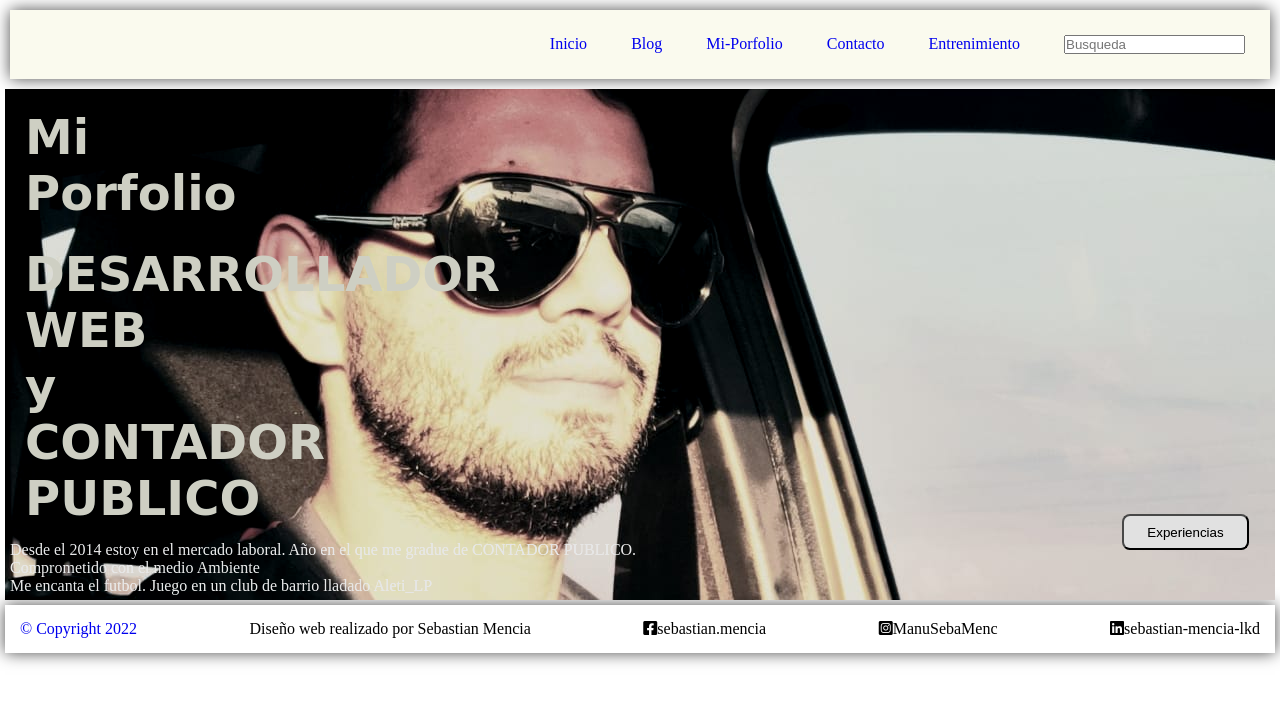
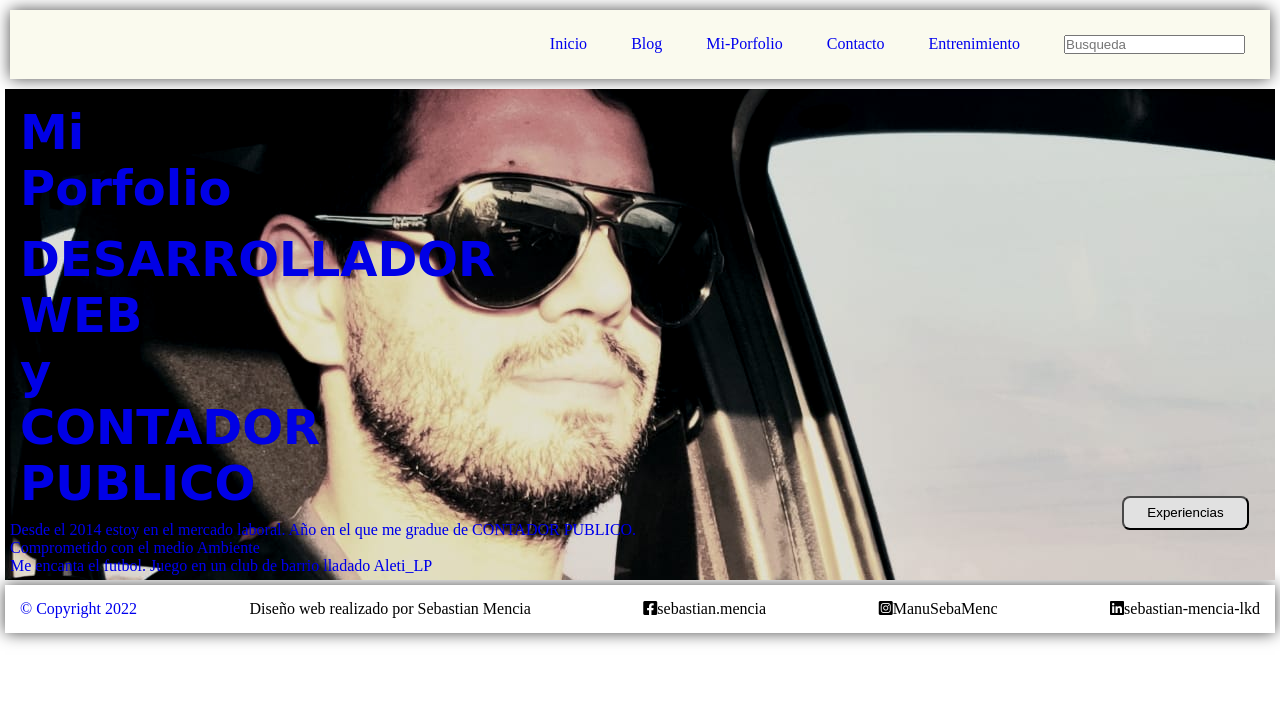
Before and after one commit to sebasmenc05/proyecto-coder, a plain HTML site: page index.html in a window 1280 px wide. Drawn offline with Linux system fonts and the light colour scheme; a web font is replaced by a local one.

Commit message:
Agrega animacion al titulo

```diff
--- a/css/style.css
+++ b/css/style.css
@@ -63,6 +63,18 @@ header {
 /* fin de header */
 
 /* main del inicio */
+
+@keyframes left-in {
+    0% {
+        left:-100%;
+
+    }
+    100% {
+        left:0%;
+
+    }
+
+}
 .paginaprincipal {
     background-image: url("../medios/fotofondo.jpeg");
     height: 70vh vw;
@@ -76,14 +88,20 @@ header {
     margin: 0px 5px;
 }
 .titulopaginaprincipal{
-    color: rgb(220, 221, 209);
+    position: relative;
+    color:blue;
     font-family: 'Inspiration', cursive;
     text-align: left;
-    padding: 10px;
+    padding: 5px;
     margin:5px;
     width: 50px;
-    font-size: 3em;
+    font-size: 3rem;
+    animation-name: left-in;
+    animation-duration: 1s;
 }
+
+
+
 .botonexperiencias {
     position: absolute;
     right:26px;
@@ -97,7 +115,7 @@ button.botonexperiencias:hover{
     color: rgba(240, 248, 255, 0.822);
 }
 .parpagprincipal {
-    color:white;
+    color:blue;
     font-size: 1em;
 }
 
```
